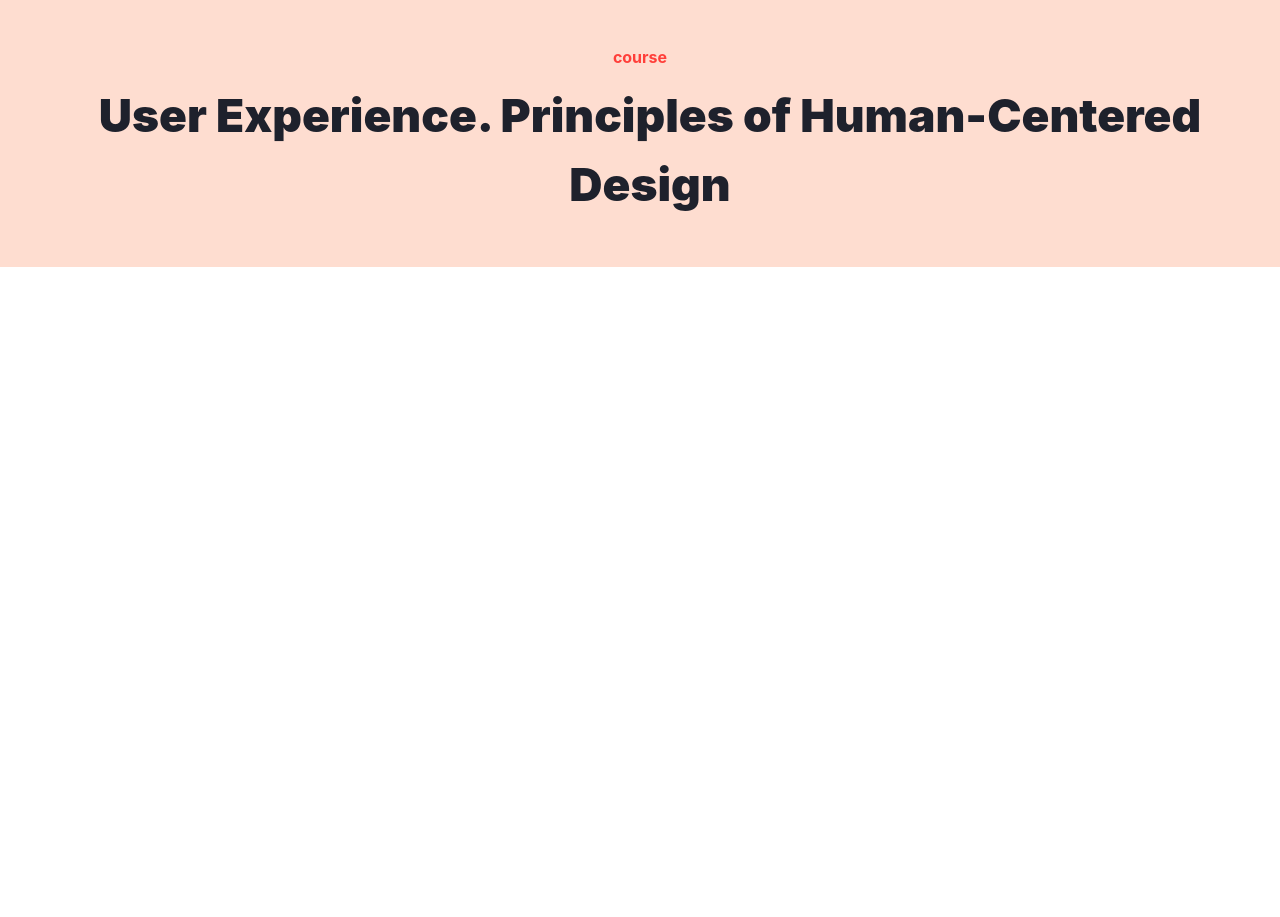
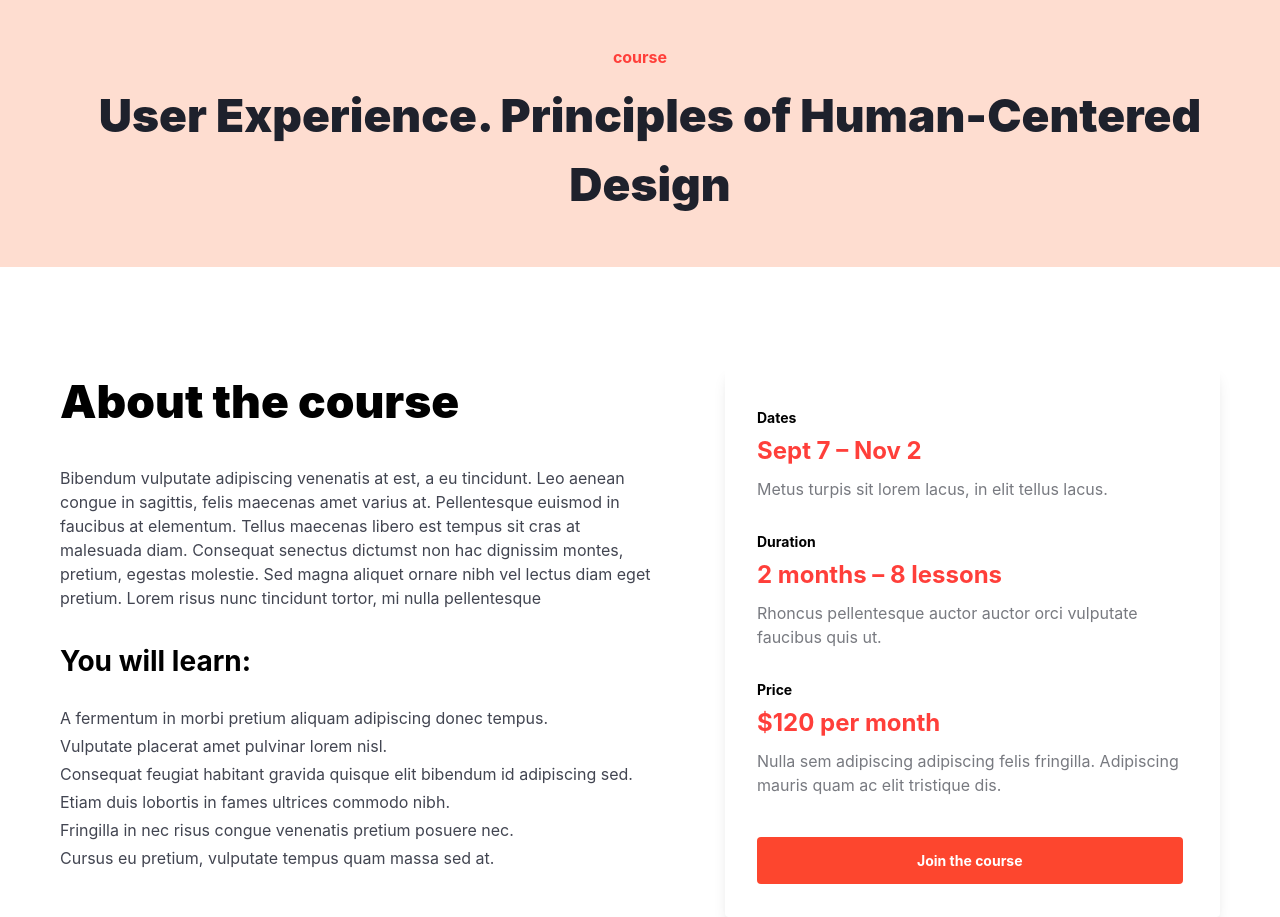
Before and after one commit to Abubakr-63/Group-Homework, a website: page src/magaP1.html in a window 1280 px wide. Shown: the part 91-1008 px from the top of the page. Before the commit the page ends 800 px from the top, so only its background shows below. Drawn offline with nearby package versions, Linux system fonts and the light colour scheme; files that its build step writes are made by us from their sources.

Commit message:
section1 magaP1

```diff
--- a/src/magaP1.html
+++ b/src/magaP1.html
@@ -27,5 +27,34 @@
             <p class="lg:text-[46px] text-[#1E212C] font-black lg:w-[1200px] lg:text-center mt-[12px] w-[400px] ml-[10px] text-[35px]">User Experience. Principles of Human-Centered Design</p>
         </div><br><br>
     </header>
+    <main>
+        <section class="max-w-[1200px] m-auto">
+            <div class="mt-[100px] flex justify-between lg:flex-row flex-col p-[0px_20px]">
+                <aside class="text-[16px] font-normal text-[#424551]">
+                    <p class="text-[46px] font-black text-[black]">About the course</p>
+                    <p class="lg:w-[600px] text-[#424551] mt-[30px] w-[400px]">Bibendum vulputate adipiscing venenatis at est, a eu tincidunt. Leo aenean congue in sagittis, felis maecenas amet varius at. Pellentesque euismod in faucibus at elementum. Tellus maecenas libero est tempus sit cras at malesuada diam. Consequat senectus dictumst non hac dignissim montes, pretium, egestas molestie. Sed magna aliquet ornare nibh vel lectus diam eget pretium. Lorem risus nunc tincidunt tortor, mi nulla pellentesque</p>
+                    <p class="text-[28px] font-bold mt-[30px] text-[black]">You will learn:</p>
+                    <p class="mt-[24px]">A fermentum in morbi pretium aliquam adipiscing donec tempus.</p>
+                    <p class="mt-[4px]">Vulputate placerat amet pulvinar lorem nisl.</p>
+                    <p class="mt-[4px]">Consequat feugiat habitant gravida quisque elit bibendum id adipiscing sed.</p>
+                    <p class="mt-[4px]">Etiam duis lobortis in fames ultrices commodo nibh.</p>
+                    <p class="mt-[4px]">Fringilla in nec risus congue venenatis pretium posuere nec.</p>
+                    <p class="mt-[4px]">Cursus eu pretium, vulputate tempus quam massa sed at.</p>
+                </aside>
+                <div class="w-[495px] h-[550px] rounded-[4px] shadow-lg p-[40px_32px]">
+                    <p class="text-[14px] font-bold">Dates</p>
+                    <p class="text-[24px] font-bold text-[#FF3F3A] mt-[5px]">Sept 7 – Nov 2</p>
+                    <p class="text-[16px] font-normal text-[#787A80] text-[#787A80] mt-[8px]">Metus turpis sit lorem lacus, in elit tellus lacus.</p>
+                    <p class="text-[14px] font-bold mt-[30px]">Duration</p>
+                    <p class="text-[24px] font-bold text-[#FF3F3A] mt-[5px]">2 months – 8 lessons</p>
+                    <p class="text-[16px] font-normal text-[#787A80] text-[#787A80] mt-[8px]">Rhoncus pellentesque auctor auctor orci vulputate faucibus quis ut.</p>
+                    <p class="text-[14px] font-bold mt-[30px]">Price</p>
+                    <p class="text-[24px] font-bold text-[#FF3F3A] mt-[5px]">$120 per month</p>
+                    <p class="text-[16px] font-normal text-[#787A80] text-[#787A80] mt-[8px]">Nulla sem adipiscing adipiscing felis fringilla. Adipiscing mauris quam ac elit tristique dis.</p>
+                    <button class="text-[14px] font-bold text-[white] bg-[#FD462E] p-[13px_160px] rounded-[4px] mt-[40px]">Join the course</button>
+                </div>
+            </div>
+        </section>
+    </main>
 </body>
 </html>
```
